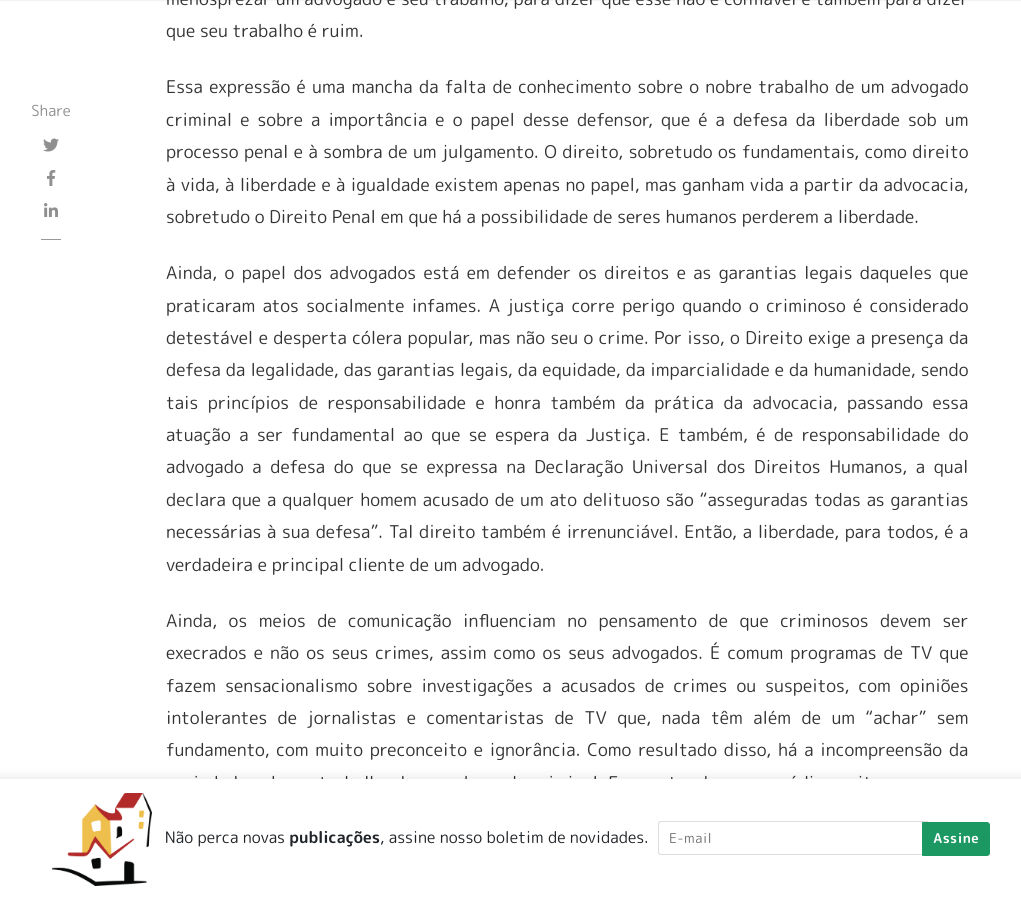
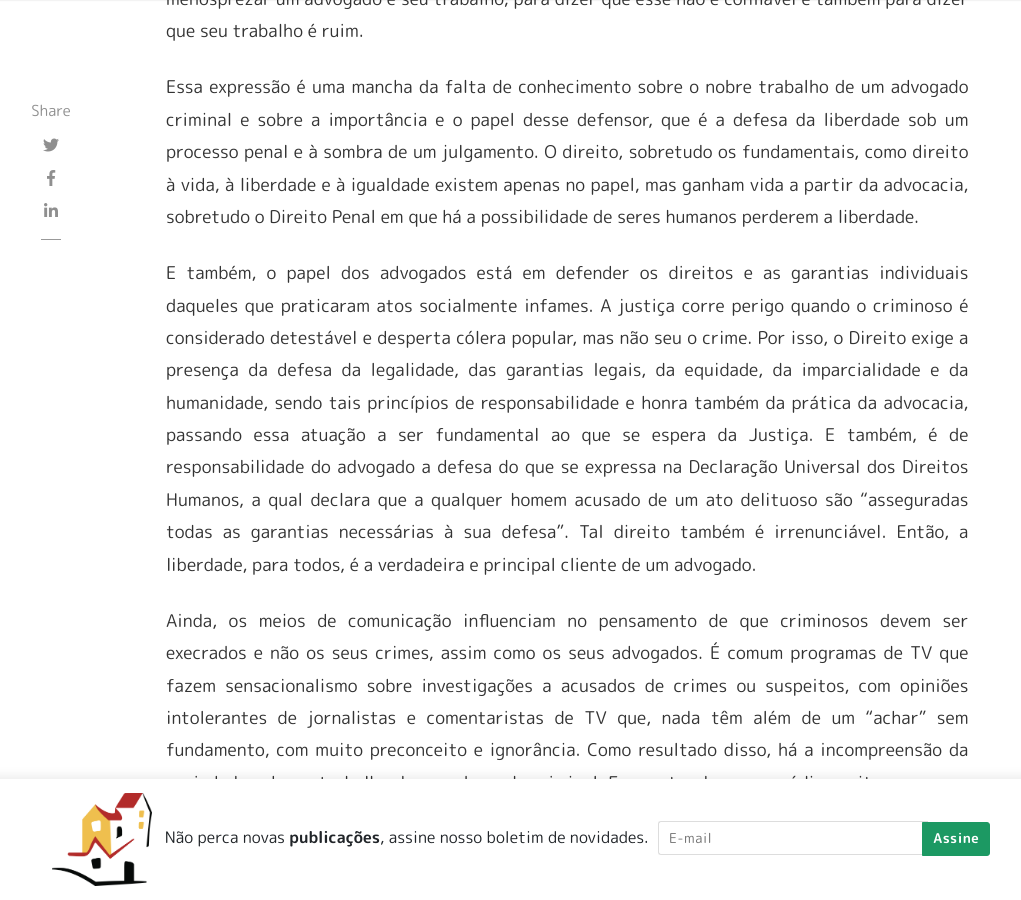
Before and after one commit to rafaelabcaffaro/republiqueta.github.io, a Jekyll site: the page built from _posts/2020-12-19-importancia-do-advogado-porta-de-cadeia.md, in a window 1280 px wide and 900 px high, scrolled down 1835 px. Shown: the whole window, without its empty margins (119-1140 px from the left). Built offline with Jekyll 4.4.1, drawn with Linux system fonts in a browser that asks for light colours; nearby versions of some CDN libraries; some web fonts are replaced; comment, search, counter and statistics services are not loaded.

Commit message:
Update 2020-12-19-importancia-do-advogado-porta-de-cadeia.md

```diff
--- a/_posts/2020-12-19-importancia-do-advogado-porta-de-cadeia.md
+++ b/_posts/2020-12-19-importancia-do-advogado-porta-de-cadeia.md
@@ -16,7 +16,7 @@ E, ainda que o direito seja um curso socialmente entendido como “chic” e adv
 
 Essa expressão é uma mancha da falta de conhecimento sobre o nobre trabalho de um advogado criminal e sobre a importância e o papel desse defensor, que é a defesa da liberdade sob um processo penal e à sombra de um julgamento. O direito, sobretudo os fundamentais, como direito à vida, à liberdade e à igualdade existem apenas no papel, mas ganham vida a partir da advocacia, sobretudo o Direito Penal em que há a possibilidade de seres humanos perderem a liberdade.
 
-Ainda, o papel dos advogados está em defender os direitos e as garantias legais daqueles que praticaram atos socialmente infames. A justiça corre perigo quando o criminoso é considerado detestável e desperta cólera popular, mas não seu o crime. Por isso, o Direito exige a presença da defesa da legalidade, das garantias legais, da equidade, da imparcialidade e da humanidade, sendo tais princípios de responsabilidade e honra também da prática da advocacia, passando essa atuação a ser fundamental ao que se espera da Justiça. E também, é de responsabilidade do advogado a defesa do que se expressa na Declaração Universal dos Direitos Humanos, a qual declara que a qualquer homem acusado de um ato delituoso são “asseguradas todas as garantias necessárias à sua defesa”. Tal direito também é irrenunciável. Então, a liberdade, para todos, é a verdadeira e principal cliente de um advogado.
+E também, o papel dos advogados está em defender os direitos e as garantias individuais daqueles que praticaram atos socialmente infames. A justiça corre perigo quando o criminoso é considerado detestável e desperta cólera popular, mas não seu o crime. Por isso, o Direito exige a presença da defesa da legalidade, das garantias legais, da equidade, da imparcialidade e da humanidade, sendo tais princípios de responsabilidade e honra também da prática da advocacia, passando essa atuação a ser fundamental ao que se espera da Justiça. E também, é de responsabilidade do advogado a defesa do que se expressa na Declaração Universal dos Direitos Humanos, a qual declara que a qualquer homem acusado de um ato delituoso são “asseguradas todas as garantias necessárias à sua defesa”. Tal direito também é irrenunciável. Então, a liberdade, para todos, é a verdadeira e principal cliente de um advogado.
 
 Ainda, os meios de comunicação influenciam no pensamento de que criminosos devem ser execrados e não os seus crimes, assim como os seus advogados. É comum programas de TV que fazem sensacionalismo sobre investigações a acusados de crimes ou suspeitos, com opiniões intolerantes de jornalistas e comentaristas de TV que, nada têm além de um “achar” sem fundamento, com muito preconceito e ignorância. Como resultado disso, há a incompreensão da sociedade sobre o trabalho de um advogado criminal. Essa estranheza e repúdio, muitas vezes, se transformam em desrespeito e aversão aos profissionais da advocacia. As pessoas desconhecem o fato do direito a defesa ser um direito humano para todos nós. À sociedade carece também de compreensão que o direito a defesa é de interesse público, assim como a importante função social empenhada pela advocacia. Tal como a missão de defender a legalidade de um processo judicial, a humanidade e os direitos em sua totalidade. A nobre função do advogado está assegurada na Constituição da República (CF/88) que proclama: “O advogado é indispensável à administração da justiça, sendo inviolável por seus atos e manifestações no exercício da profissão, nos limites da lei”. (art.133 da CF/88).
 
```
